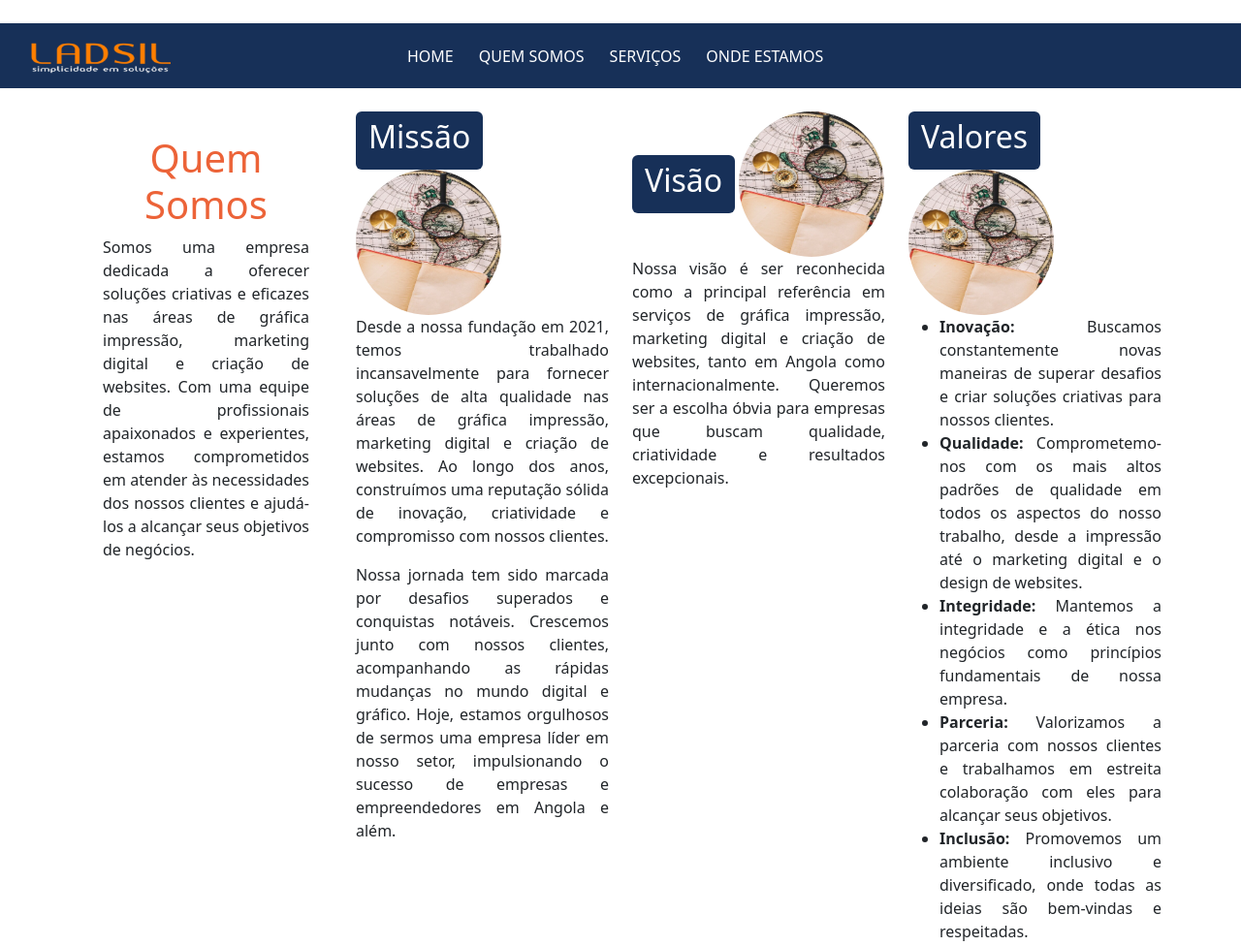
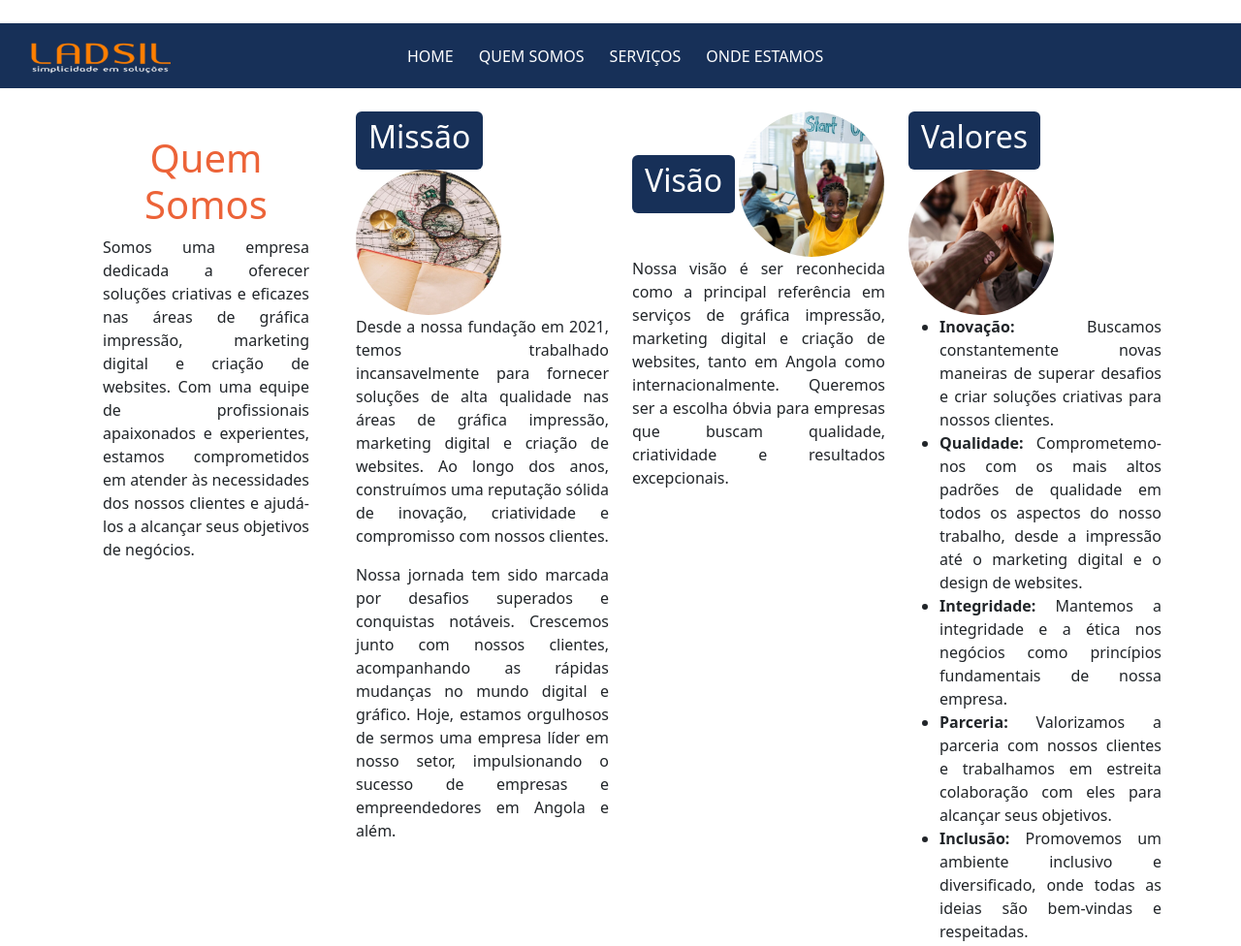
Before and after one commit to silva-94/ladsilgrafica, a plain HTML site: page quemSomos.html in a window 1280 px wide. Shown: the top 976 px of the page at 97% size. Drawn offline with nearby package versions, Linux system fonts and the light colour scheme.

Commit message:
Update quemSomos.html

```diff
--- a/quemSomos.html
+++ b/quemSomos.html
@@ -90,7 +90,7 @@
                 </div>
                 <div class="col-md-3">
                     <a href="#" class="btn custom-btn-blue"><h2>Visão</h2></a>
-                    <img src="imagens/nossa_historia.jpg" class="circle-img" alt="Nossa Visão">
+                    <img src="imagens/visao.jpg" class="circle-img" alt="Nossa Visão">
                     <p class="text-center-ul">
                         Nossa visão é ser reconhecida como a principal referência em serviços de gráfica impressão,
                         marketing digital e criação de websites, tanto em Angola como internacionalmente. Queremos ser a
@@ -100,7 +100,7 @@
 
                 <div class="col-md-3">
                     <a href="#" class="btn custom-btn-blue"><h2>Valores</h2></a>
-                    <img src="imagens/nossa_historia.jpg" class="circle-img" alt="Nossos Valores">
+                    <img src="imagens/valores.jpg" class="circle-img" alt="Nossos Valores">
                     <ul class="text-center-ul">
                         <li><strong>Inovação:</strong> Buscamos constantemente novas maneiras de superar desafios e criar
                             soluções criativas para nossos clientes.</li>
```
